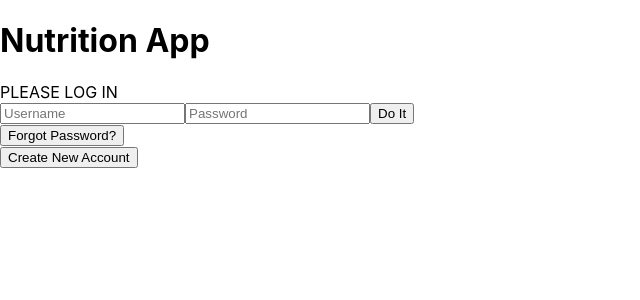
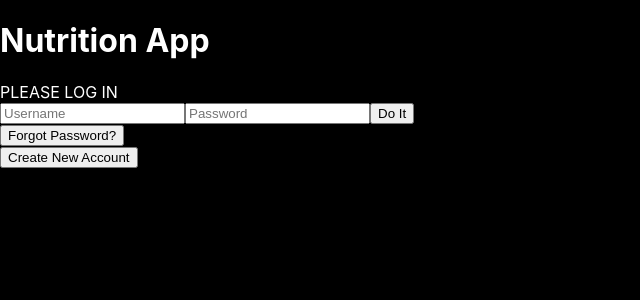
Before and after one commit to Nawrasrq/MERN-Stack-Nutrition-Web-App, a React (Create React App) app in the folder frontend/: page / in a window 1280 px wide. Shown: the top 300 px of the page, without its empty margins (0-640 px from the left). Built offline with nearby package versions, Linux system fonts and the light colour scheme.

Commit message:
Added 2 lines to index.css for a pseudo dark mode during development

```diff
--- a/frontend/src/index.css
+++ b/frontend/src/index.css
@@ -5,6 +5,10 @@ body {
     sans-serif;
   -webkit-font-smoothing: antialiased;
   -moz-osx-font-smoothing: grayscale;
+  /* Added this because it's more comofrtable to look at the site in 'dark mode'
+  during development*/
+  background-color: black;
+  color: white;
 }
 
 code {
```
